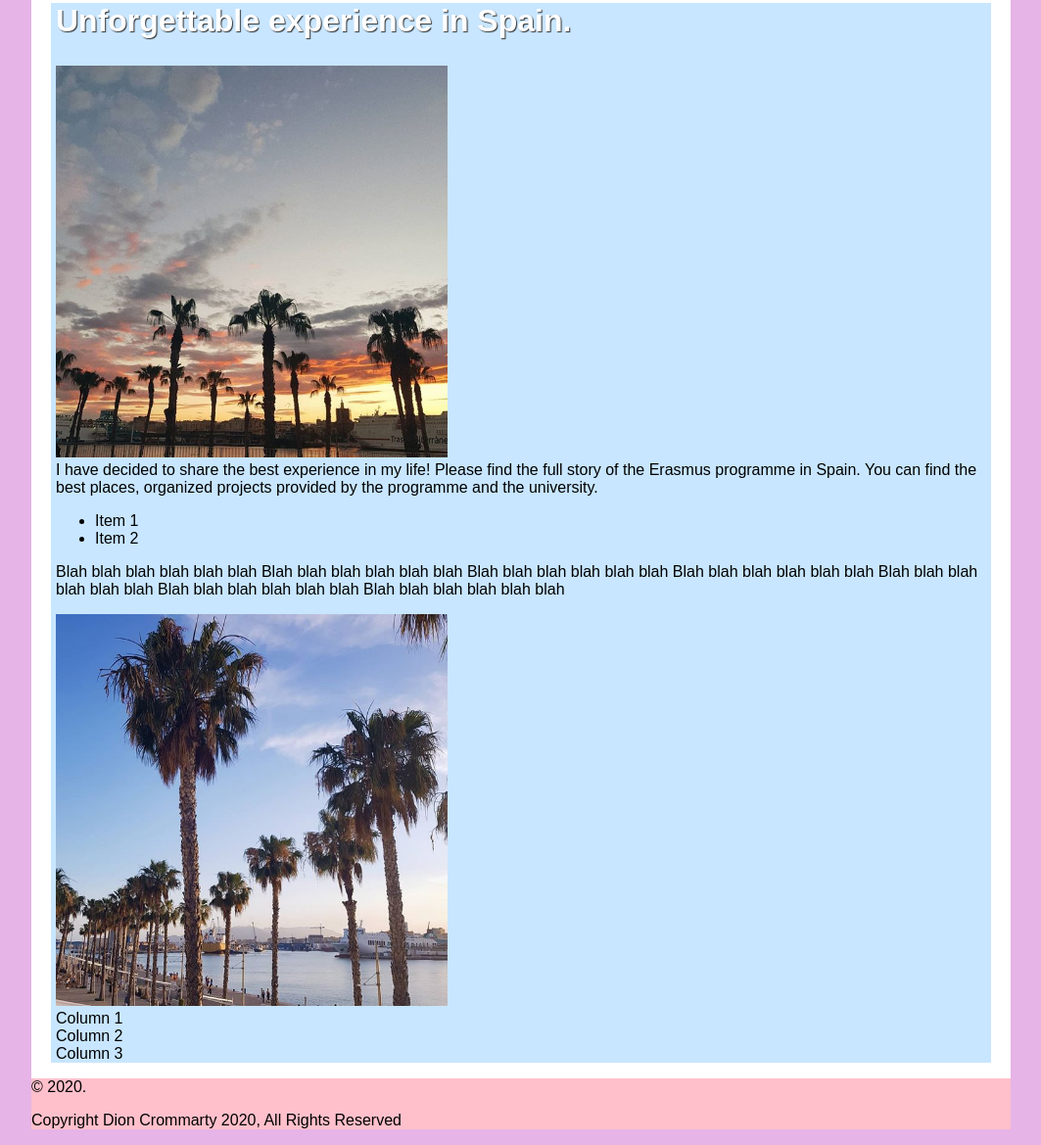
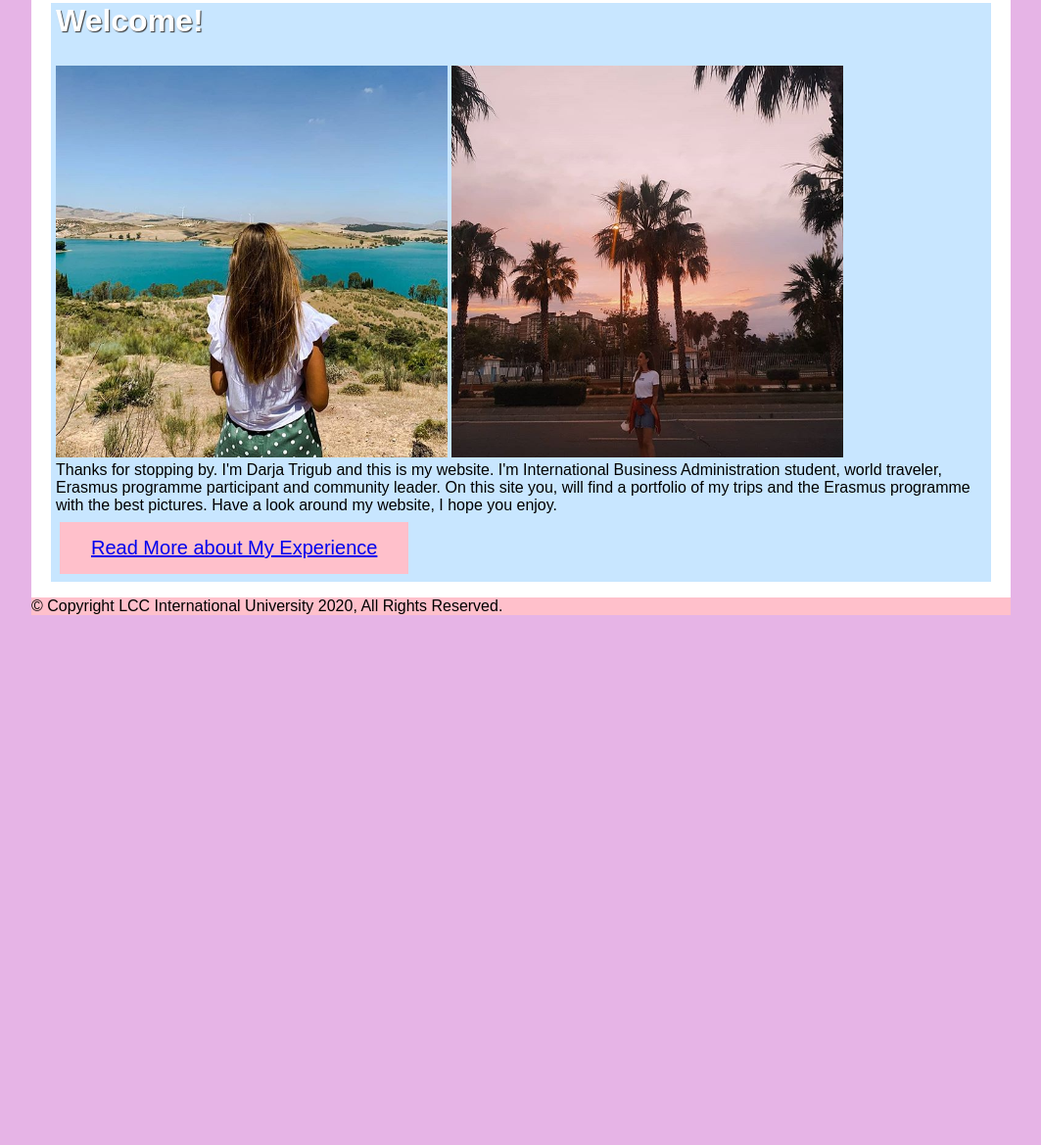
Before and after one commit to dtrigub17/dtrigub17.github.io, a plain HTML site: page index.html in a window 1280 px wide. Shown: the part 159-1328 px from the top of the page at 98% size, without its empty margins (108-1171 px from the left). After the commit the page ends 803 px from the top, so only its background shows below. Drawn offline with Linux system fonts and the light colour scheme.

Commit message:
Add files via upload

```diff
--- a/index.html
+++ b/index.html
@@ -1,10 +1,8 @@
 <!DOCTYPE html>
 <html>
 	<head>
-		<title>Home.</title>
+		<title>Home</title>
 		<link rel="stylesheet" type="text/css" href="design.css">
-		<title>Personal Website - Home</title>
-		<link rel="stylesheet" href="design.css">
 	</head>
 	<body class="home">
 		<div class="container">
@@ -14,7 +12,7 @@
 				<h1>Home</h1>
 				<nav>
 					<ul>
-					  <li><a href="stylesheet.html">Home</a></li>
+					  <li><a href="index.html">Home</a></li>
 					  <li><a href="about.html">About</a></li>
 					  <li><a href="projects.html">Projects</a></li>
 					  <li><a href="contact.html">Contact</a></li>
@@ -23,44 +21,28 @@
 				</nav>
 			</header>
 			<main>
-				<h2>Unforgettable experience in Spain.</h2>
+			<h2>Welcome!</h2>
 				<div> <!-- Row -->
 					<div class="home-2-col">
-						<img class="home-big-pic" src="malaga.jpg" alt="malaga.jpg">
+						<img class="home-big-pic" src="mee.jpg" alt="mee">
+<img class="home-big-pic" src="palms.jpg" alt="palms">
 				<div>
-					<div class="columns">
-						I have decided to share the best experience in my life! Please find the full story of the Erasmus programme in Spain.
-						You can find the best places, organized projects provided by the programme and the university.
-						<ul>
-							<li>Item 1</li>
-							<li>Item 2</li>
-						</ul>
+					<div="column">
+
 					</div>
-					<div class="home-2-col">
-						<p>Blah blah blah blah blah blah Blah blah blah blah blah blah Blah blah blah blah blah blah Blah blah blah blah blah blah Blah blah blah blah blah blah Blah blah blah blah blah blah Blah blah blah blah blah blah
-						</p>
-					<div class="columns">
-						<img src="city.jpg" alt="city">
+					<div>
+					Thanks for stopping by. I'm Darja Trigub and this is my website. I'm International Business Administration student, world traveler, Erasmus programme participant and community leader. On this site you, will find a portfolio of my trips and the Erasmus programme with the best pictures. Have a look around my website, I hope you enjoy.
 					</div>
-				</div>
-
-				<div>
-					<div class="three">
-						Column 1
-					</div>
-					<div class="three">
-						Column 2
-					</div>
-					<div class="three">
-						Column 3
+					<div>
+					<button class="button"><a href="about.html">Read More about My Experience</a></button>
 					</div>
 				</div>
 			</main>
 			<footer>
 				<p>
-				&copy; 2020.
+				&copy; Copyright LCC International University 2020, All Rights Reserved.
 				</p>
-				<p>Copyright Dion Crommarty 2020, All Rights Reserved</p>
+
 			</footer>
 		</div>
 	</body>
```
Also changed, not shown: about.html (+2 -4 lines), contact.html (+2 -4 lines), projects.html (+2 -4 lines).
